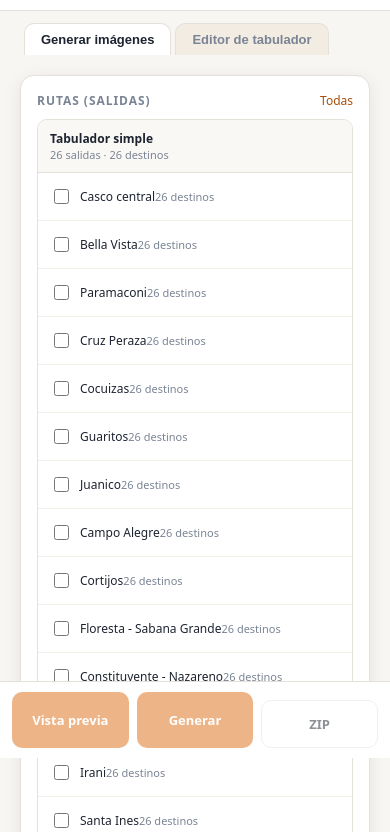
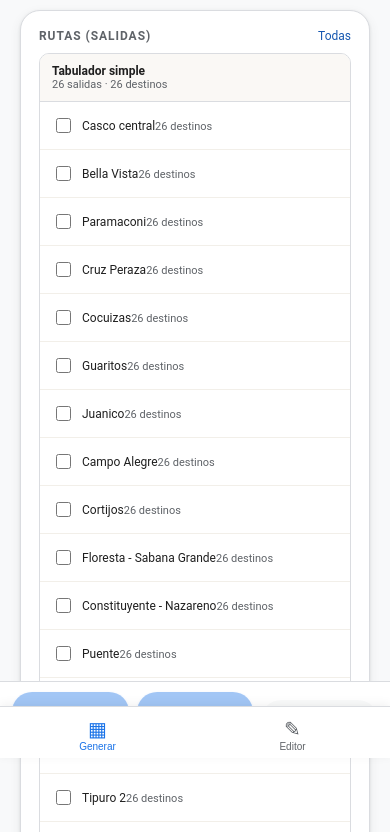
Before and after one commit to expresswuala-rgb/tab-wualaexpress, a website: page android-app/www/index.html in a window 390 px wide. Shown: the part 86-918 px from the top of the page. Drawn offline with Linux system fonts and the light colour scheme.

Commit message:
Rediseño Material You: bottom nav, tarjetas, estilo Google

```diff
--- a/android-app/www/index.html
+++ b/android-app/www/index.html
@@ -6,37 +6,42 @@
 <title>Tabuladores · WualaExpress (HTML)</title>
 <style>
   :root {
-    --ink: #1d2430;
-    --muted: #7a8494;
-    --border: #e4e0da;
+    --ink: #1f1f1f;
+    --muted: #5f6368;
+    --border: #dadce0;
     --panel: #ffffff;
-    --bg: #f7f6f3;
-    --primary: #dd6b12;
-    --primary-dark: #a84e08;
-    --shadow: 0 4px 18px rgba(30, 25, 20, .08);
+    --bg: #f8f9fa;
+    --primary: #1a73e8;
+    --primary-dark: #1557b0;
+    --primary-soft: rgba(26, 115, 232, .08);
+    --accent: #e8710a;
+    --shadow: 0 1px 3px rgba(60, 64, 67, .12), 0 4px 12px rgba(60, 64, 67, .08);
+    --radius: 16px;
+    --radius-sm: 10px;
   }
   * { box-sizing: border-box; }
   html, body { margin: 0; }
   body {
-    font-family: system-ui, -apple-system, "Segoe UI", Roboto, Arial, sans-serif;
+    font-family: "Google Sans", "Roboto", "Segoe UI", system-ui, -apple-system, sans-serif;
     background: var(--bg);
     color: var(--ink);
     min-height: 100vh;
   }
   header.top {
     display: flex; align-items: center; gap: 14px;
-    padding: 16px 24px; background: #fff; border-bottom: 1px solid var(--border);
-  }
-  header.top img { width: 44px; height: 44px; object-fit: contain; }
-  header.top h1 { font-size: 19px; margin: 0; }
-  header.top p { margin: 2px 0 0; color: var(--muted); font-size: 13px; }
+    padding: 12px 20px; background: #fff; border-bottom: 1px solid var(--border);
+    position: sticky; top: 0; z-index: 10;
+  }
+  header.top img { width: 40px; height: 40px; object-fit: contain; border-radius: 8px; }
+  header.top h1 { font-size: 18px; margin: 0; font-weight: 600; letter-spacing: -.2px; }
+  header.top p { margin: 2px 0 0; color: var(--muted); font-size: 12px; }
   main {
     display: grid; grid-template-columns: 330px minmax(0, 1fr);
     gap: 20px; padding: 20px; max-width: 1500px; margin: 0 auto;
   }
   .panel {
-    background: var(--panel); border: 1px solid var(--border); border-radius: 14px;
-    box-shadow: var(--shadow); padding: 16px;
+    background: var(--panel); border: 1px solid var(--border); border-radius: 20px;
+    box-shadow: var(--shadow); padding: 18px;
   }
   aside.panel { position: sticky; top: 16px; align-self: start; max-height: calc(100vh - 32px); display: flex; flex-direction: column; }
   h2 { font-size: 12px; letter-spacing: .08em; text-transform: uppercase; color: var(--muted); margin: 0 0 10px; }
@@ -54,29 +59,34 @@
   .link { background: none; border: 0; color: var(--primary-dark); font: inherit; font-size: 12px; cursor: pointer; padding: 0; }
   .styles { display: grid; grid-template-columns: 1fr 1fr; gap: 8px; }
   .style-card {
-    display: flex; align-items: center; gap: 8px; padding: 8px;
-    border: 1px solid var(--border); border-radius: 10px; background: #fff;
-    cursor: pointer; font-size: 12px; text-align: left; color: var(--ink);
-  }
-  .style-card small { display: block; color: var(--muted); font-size: 10px; }
-  .style-card.active { border-color: var(--primary); box-shadow: 0 0 0 2px rgba(221,107,18,.15); }
+    display: flex; align-items: center; gap: 10px; padding: 10px 12px;
+    border: 1px solid var(--border); border-radius: 12px; background: #fff;
+    cursor: pointer; font-size: 13px; text-align: left; color: var(--ink);
+    transition: all .15s;
+  }
+  .style-card:hover { background: #f8f9fa; }
+  .style-card small { display: block; color: var(--muted); font-size: 11px; }
+  .style-card.active { border-color: var(--primary); background: var(--primary-soft); box-shadow: 0 0 0 2px rgba(26,115,232,.12); }
   .swatch { width: 22px; height: 34px; border-radius: 5px; flex: none; }
   .swatch-dark { background: linear-gradient(#0d1a34, #0a3a70 70%, #aa102c 71%); }
   .swatch-light { background: linear-gradient(#eff6ff 0 60%, #1e3a8a 60%); }
   button.primary, button.secondary {
-    width: 100%; border-radius: 10px; padding: 11px 14px; font: inherit; font-weight: 600;
-    cursor: pointer; border: 1px solid transparent; font-size: 13px;
-  }
-  button.primary { background: var(--primary); color: #fff; }
+    width: 100%; border-radius: 24px; padding: 11px 20px; font: inherit; font-weight: 500;
+    cursor: pointer; border: none; font-size: 14px; transition: background .15s, box-shadow .15s;
+  }
+  button.primary { background: var(--primary); color: #fff; box-shadow: 0 1px 3px rgba(26,115,232,.3); }
   button.primary:hover { background: var(--primary-dark); }
-  button.secondary { background: #fff; border-color: var(--border); color: var(--ink); margin-top: 8px; }
-  button.primary:disabled, button.secondary:disabled { opacity: .5; cursor: default; }
+  button.secondary { background: #f1f3f4; color: var(--primary-dark); margin-top: 8px; }
+  button.secondary:hover { background: #e8eaed; }
+  button.primary:disabled, button.secondary:disabled { opacity: .4; cursor: not-allowed; }
+  button.small { padding: 8px 16px; font-size: 12px; border-radius: 20px; }
   .results { min-width: 0; }
   .results-head { display: flex; align-items: center; justify-content: space-between; margin-bottom: 14px; gap: 12px; flex-wrap: wrap; }
   .results-head p { margin: 0; color: var(--muted); font-size: 13px; }
   .grid { display: grid; grid-template-columns: repeat(auto-fill, minmax(280px, 1fr)); gap: 16px; }
-  .card { background: #fff; border: 1px solid var(--border); border-radius: 14px; box-shadow: var(--shadow); overflow: hidden; }
-  .card h3 { margin: 0; font-size: 13px; padding: 12px 14px; border-bottom: 1px solid var(--border); display: flex; justify-content: space-between; gap: 8px; align-items: center; }
+  .card { background: #fff; border: 1px solid var(--border); border-radius: 16px; box-shadow: var(--shadow); overflow: hidden; transition: box-shadow .15s; }
+  .card:hover { box-shadow: 0 2px 8px rgba(60,64,67,.15), 0 8px 24px rgba(60,64,67,.1); }
+  .card h3 { margin: 0; font-size: 14px; padding: 12px 16px; border-bottom: 1px solid var(--border); display: flex; justify-content: space-between; gap: 8px; align-items: center; font-weight: 500; }
   .card h3 span { color: var(--muted); font-weight: 400; font-size: 11px; }
   .card img { display: block; width: 100%; height: auto; background: #fff; }
   .actions { display: flex; gap: 14px; padding: 10px 14px; border-top: 1px solid var(--border); font-size: 12px; }
@@ -136,7 +146,31 @@
     .modal-close { font-size: 28px; padding: 4px 8px; }
     .modal-body img { max-height: 75vh; }
   }
+  .bottom-nav { display: none; }
   .mobile-bar { display: none; }
+  @media (max-width: 720px) {
+    .tabs { display: none; }
+    .bottom-nav {
+      display: flex; position: fixed; bottom: 0; left: 0; right: 0; z-index: 60;
+      background: #fff; border-top: 1px solid var(--border);
+      padding: 6px 0 env(safe-area-inset-bottom, 6px);
+      box-shadow: 0 -2px 10px rgba(0,0,0,.06);
+    }
+    .bottom-nav-btn {
+      flex: 1; display: flex; flex-direction: column; align-items: center; gap: 2px;
+      background: none; border: none; padding: 6px 4px; cursor: pointer;
+      color: var(--muted); font-size: 10px; font-weight: 500;
+      transition: color .15s;
+    }
+    .bottom-nav-btn.active { color: var(--primary); }
+    .bottom-nav-icon { font-size: 20px; line-height: 1; }
+    body { padding-bottom: 64px; }
+    .route-item { min-height: 44px; }
+    .style-card { min-height: 44px; }
+    input, select, button { font-size: 16px; }
+    .preview-box img { max-height: 50vh; }
+    .mobile-bar { display: none; }
+  }
   @media (max-width: 720px) {
     .mobile-bar {
       display: grid; grid-template-columns: 1fr 1fr 1fr; gap: 8px;
@@ -262,6 +296,17 @@
     </div>
   </div>
 </div>
+
+<nav class="bottom-nav" id="bottomNav">
+  <button class="bottom-nav-btn active" data-tab="generate" type="button">
+    <span class="bottom-nav-icon">▦</span>
+    <span>Generar</span>
+  </button>
+  <button class="bottom-nav-btn" data-tab="editor" type="button">
+    <span class="bottom-nav-icon">✎</span>
+    <span>Editor</span>
+  </button>
+</nav>
 
 <div class="toast" id="toast" hidden></div>
 
@@ -1302,14 +1347,19 @@ zipBtn.addEventListener("click", async () => {
 });
 
 /* ---------- Pestañas ---------- */
+function switchTab(tab) {
+  document.querySelectorAll(".tab").forEach((b) => b.classList.toggle("active", b.dataset.tab === tab));
+  document.querySelectorAll(".bottom-nav-btn").forEach((b) => b.classList.toggle("active", b.dataset.tab === tab));
+  document.getElementById("generateView").hidden = tab !== "generate";
+  document.getElementById("editorView").hidden = tab !== "editor";
+  if (tab === "editor") loadEditorGrid();
+  window.scrollTo({ top: 0, behavior: "smooth" });
+}
 document.querySelectorAll(".tab").forEach((btn) => {
-  btn.addEventListener("click", () => {
-    document.querySelectorAll(".tab").forEach((b) => b.classList.toggle("active", b === btn));
-    const tab = btn.dataset.tab;
-    document.getElementById("generateView").hidden = tab !== "generate";
-    document.getElementById("editorView").hidden = tab !== "editor";
-    if (tab === "editor") loadEditorGrid();
-  });
+  btn.addEventListener("click", () => switchTab(btn.dataset.tab));
+});
+document.querySelectorAll(".bottom-nav-btn").forEach((btn) => {
+  btn.addEventListener("click", () => switchTab(btn.dataset.tab));
 });
 
 /* ---------- Editor de tabulador ---------- */
```
Also changed, not shown: tabuladores/html/app.html (+86 -36 lines).
